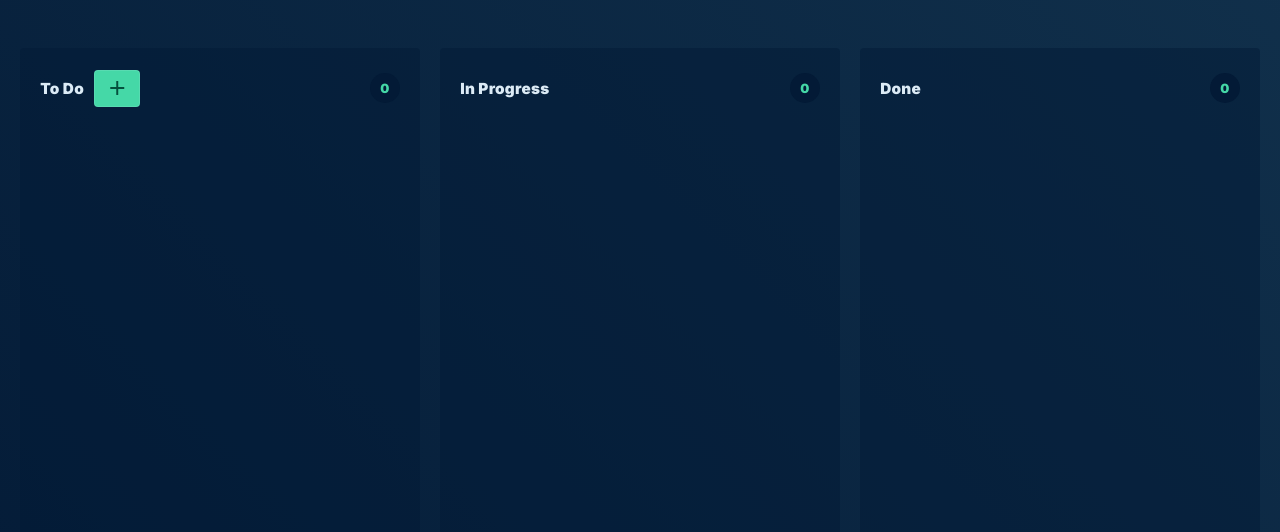
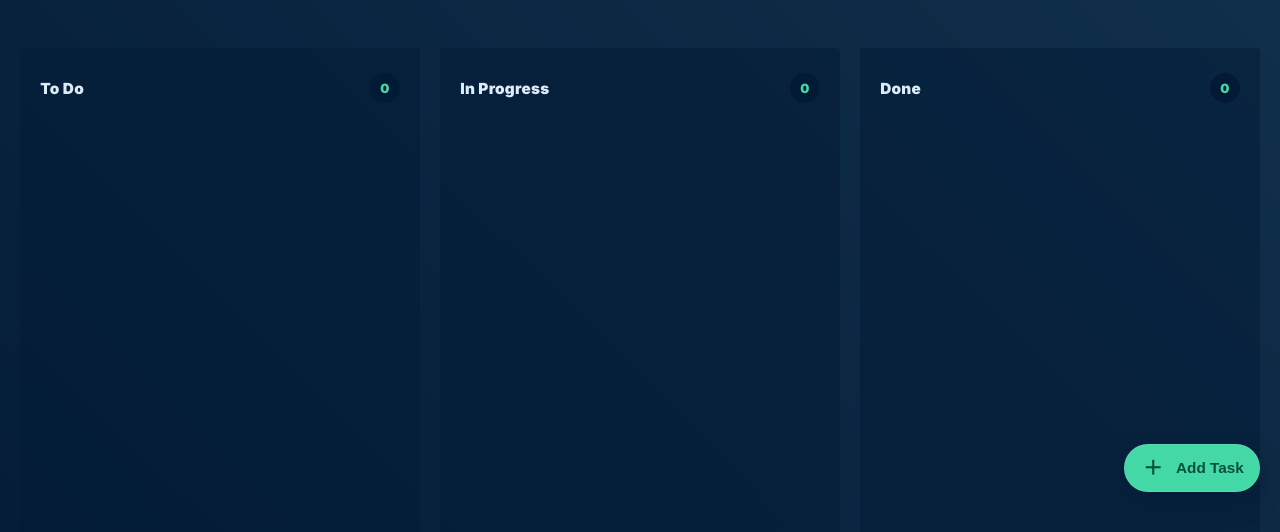
Before and after one commit to mikemattner/hello, a Vue app: page / in a window 1280 px wide. Shown: the part 268-800 px from the top of the page. Built offline with nearby package versions, Linux system fonts and the light colour scheme; no server answers; what v-calendar would draw is missing.

Commit message:
Updating add task button position and base button colors.

```diff
--- a/src/assets/styles/custom-properties.scss
+++ b/src/assets/styles/custom-properties.scss
@@ -18,5 +18,6 @@
   --contrast-text-color: #054f3d;
   --contrast-color: #45d8a7;
   --contrast-color-hover: #04976e;
+  --contrast-text-color-hover: #a6f4d2;
   --contrast-color-highlight: #d1fae6;
 }
--- a/src/components/BaseButton.vue
+++ b/src/components/BaseButton.vue
@@ -15,6 +15,10 @@ export default defineComponent({
   name: 'BaseButton',
   props: {
     primary: {
+      type: Boolean,
+      default: false,
+    },
+    actionButton: {
       type: Boolean,
       default: false,
     },
@@ -39,6 +43,7 @@ export default defineComponent({
         'button',
         {
           button__primary: props.primary,
+          button__action: props.actionButton,
           button__highlight: props.color === 'highlight',
           button__warning: props.color === 'warning',
           button__disabled: props.disabled,
@@ -69,6 +74,19 @@ export default defineComponent({
   border: 1px solid rgba(#dcebf6, 0.125);
   transition: all 0.25s ease-in-out;
 
+  &.button__action {
+    position: fixed;
+    bottom: 40px;
+    right: 20px;
+    border-radius: 30px;
+    padding: 0.5rem 0.75rem;
+    z-index: 99;
+    box-shadow: 2px 10px 20px var(--card-shadow);
+
+    :deep(.material-icons-outlined) {
+      font-size: 1.25rem;
+    }
+  }
   &.button__highlight {
     color: var(--color);
     &:hover:not(:disabled) {
@@ -125,7 +143,7 @@ export default defineComponent({
       color: var(--contrast-text-color);
       background-color: var(--contrast-color);
       &:hover:not(:disabled) {
-        color: var(--contrast-color-highlight);
+        color: var(--contrast-text-color-hover);
         background-color: var(--contrast-color-hover);
       }
     }
--- a/src/components/ToDos.vue
+++ b/src/components/ToDos.vue
@@ -7,15 +7,16 @@
       </div>
     </div>
   </div>
+  <BaseButton @click="toggleForm()" action-button primary>
+    <span class="material-icons-outlined bold"> add </span>
+    Add Task
+  </BaseButton>
   <div class="todo-list-container">
     <section class="todo-list-todos">
       <div class="todo-list-todos__col">
         <div class="headings">
           <div class="flex-content">
             <span class="content">To Do</span>
-            <BaseButton @click="toggleForm()" primary>
-              <span class="material-icons-outlined bold"> add </span>
-            </BaseButton>
           </div>
           <span class="count">{{ todoList.length }}</span>
         </div>
```
